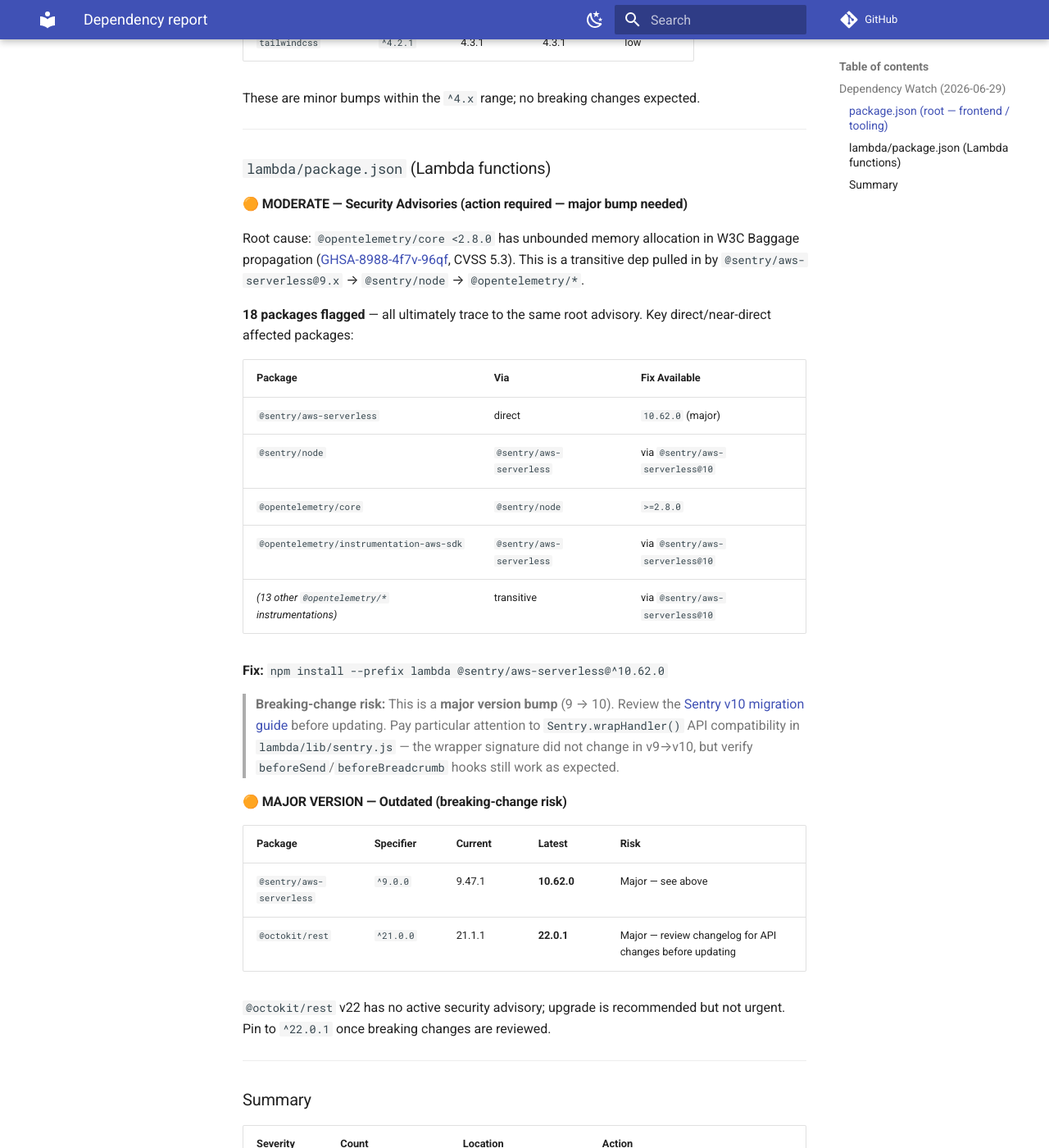
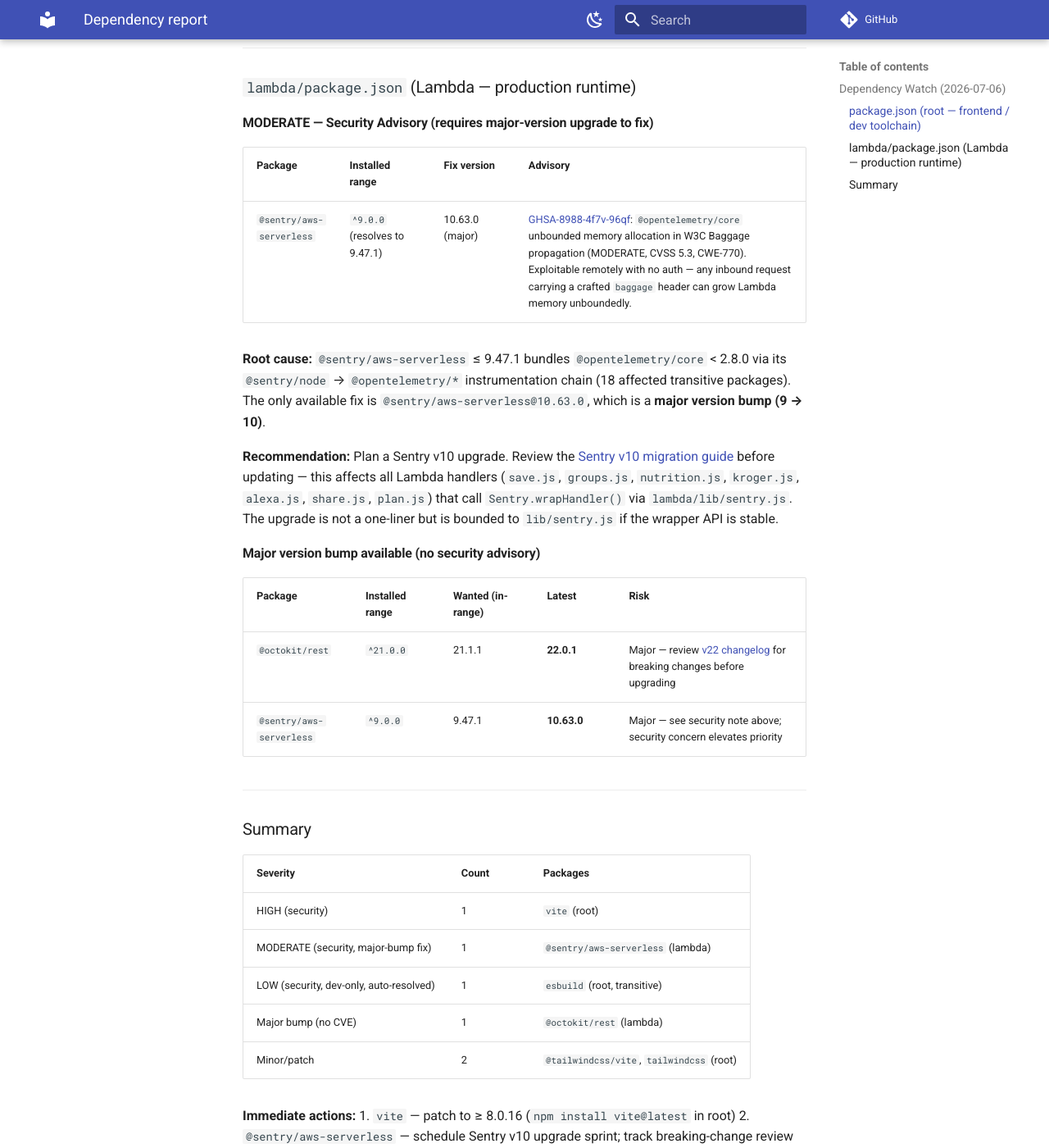
Before and after one commit to jaetill/meal-planner, an MkDocs documentation site: the page built from docs/dependency-report.md, in a window 1280 px wide and 1400 px high, scrolled down 1125 px. Shown: the whole window at 82% size. Built offline with MkDocs 1.6.1 and Material for MkDocs 9.7.7, drawn with Linux system fonts in a browser that asks for light colours; comment, search, counter and statistics services are not loaded; some of the changed text lies outside the part shown.

Commit message:
dep-watch: weekly report 2026-07-06

```diff
--- a/docs/dependency-report.md
+++ b/docs/dependency-report.md
@@ -1,78 +1,68 @@
-## Dependency Watch (2026-06-29)
+## Dependency Watch (2026-07-06)
 
 ---
 
-### `package.json` (root — frontend / tooling)
+### `package.json` (root — frontend / dev toolchain)
 
-#### 🔴 HIGH — Security Advisories (action required)
+#### HIGH — Security Advisories (action recommended)
 
-| Package | Installed | Advisory | GHSA | Severity |
-|---------|-----------|----------|------|----------|
-| `vite` | 8.0.x | `server.fs.deny` bypass on Windows alternate paths | [GHSA-fx2h-pf6j-xcff](https://github.com/advisories/GHSA-fx2h-pf6j-xcff) | **HIGH** |
-| `vite` | 8.0.x | NTLMv2 hash disclosure via UNC path (launch-editor) | [GHSA-v6wh-96g9-6wx3](https://github.com/advisories/GHSA-v6wh-96g9-6wx3) | moderate (rolled up to HIGH) |
+| Package | Installed range | Fix version | Advisory |
+|---------|----------------|-------------|----------|
+| `vite` | `^8.0.0` (resolves to 8.0.0–8.0.15) | ≥ 8.0.16 | [GHSA-fx2h-pf6j-xcff](https://github.com/advisories/GHSA-fx2h-pf6j-xcff): `server.fs.deny` bypass via Windows alternate paths (HIGH, CWE-22/200) |
+| `vite` | same | ≥ 8.0.16 | [GHSA-v6wh-96g9-6wx3](https://github.com/advisories/GHSA-v6wh-96g9-6wx3): NTLMv2 hash disclosure via UNC path in `launch-editor` (MODERATE) |
 
-Both advisories affect `vite >=8.0.0 <=8.0.15`. Fix is available: update to `>=8.0.16`.
+**Recommendation:** Run `npm install vite@latest` (or pin to `^8.0.16`) to pick up the patch. Both advisories affect the dev server on Windows; CI/deployment risk is low, but the HIGH rating warrants a prompt patch.
 
-> **Note:** Both CVEs require a Windows host. This project deploys on Linux (Lambda) and the dev server is not exposed to the internet, so immediate production risk is low. Still flag for update because `npm audit` reports HIGH and CI may gate on it.
+#### LOW — Security Advisories (dev toolchain only)
 
-**Recommended action:** `npm install vite@latest` (or pin `^8.0.16`).
+| Package | Installed range | Advisory |
+|---------|----------------|----------|
+| `esbuild` | 0.27.3–0.28.0 (transitive via vite) | [GHSA-g7r4-m6w7-qqqr](https://github.com/advisories/GHSA-g7r4-m6w7-qqqr): arbitrary file read on Windows dev server (LOW, CVSS 2.5). Resolved by updating `vite` above. |
 
-#### 🟡 LOW — Security Advisories
+#### Minor/patch — no security impact
 
-| Package | Installed | Advisory | GHSA | Severity |
-|---------|-----------|----------|------|----------|
-| `esbuild` (transitive via vite) | 0.27.x–0.28.0 | Arbitrary file read on Windows dev server | [GHSA-g7r4-m6w7-qqqr](https://github.com/advisories/GHSA-g7r4-m6w7-qqqr) | low |
+| Package | Declared range | Wanted (in-range latest) | Registry latest |
+|---------|---------------|--------------------------|-----------------|
+| `@tailwindcss/vite` | `^4.2.1` | 4.3.2 | 4.3.2 |
+| `tailwindcss` | `^4.2.1` | 4.3.2 | 4.3.2 |
 
-Resolved automatically when vite is updated (vite ships esbuild as a bundled dep).
-
-#### 🔵 Minor / Patch Outdated (batch sweep)
-
-| Package | Specifier | Wanted | Latest | Priority |
-|---------|-----------|--------|--------|----------|
-| `@tailwindcss/vite` | `^4.2.1` | 4.3.1 | 4.3.1 | low |
-| `tailwindcss` | `^4.2.1` | 4.3.1 | 4.3.1 | low |
-
-These are minor bumps within the `^4.x` range; no breaking changes expected.
+These are within their declared semver range; no action required this cycle. Batch with next monthly sweep if desired.
 
 ---
 
-### `lambda/package.json` (Lambda functions)
+### `lambda/package.json` (Lambda — production runtime)
 
-#### 🟠 MODERATE — Security Advisories (action required — major bump needed)
+#### MODERATE — Security Advisory (requires major-version upgrade to fix)
 
-Root cause: `@opentelemetry/core <2.8.0` has unbounded memory allocation in W3C Baggage propagation ([GHSA-8988-4f7v-96qf](https://github.com/advisories/GHSA-8988-4f7v-96qf), CVSS 5.3). This is a transitive dep pulled in by `@sentry/aws-serverless@9.x` → `@sentry/node` → `@opentelemetry/*`.
+| Package | Installed range | Fix version | Advisory |
+|---------|----------------|-------------|----------|
+| `@sentry/aws-serverless` | `^9.0.0` (resolves to 9.47.1) | 10.63.0 (major) | [GHSA-8988-4f7v-96qf](https://github.com/advisories/GHSA-8988-4f7v-96qf): `@opentelemetry/core` unbounded memory allocation in W3C Baggage propagation (MODERATE, CVSS 5.3, CWE-770). Exploitable remotely with no auth — any inbound request carrying a crafted `baggage` header can grow Lambda memory unboundedly. |
 
-**18 packages flagged** — all ultimately trace to the same root advisory. Key direct/near-direct affected packages:
+**Root cause:** `@sentry/aws-serverless` ≤ 9.47.1 bundles `@opentelemetry/core` < 2.8.0 via its `@sentry/node` → `@opentelemetry/*` instrumentation chain (18 affected transitive packages). The only available fix is `@sentry/aws-serverless@10.63.0`, which is a **major version bump (9 → 10)**.
 
-| Package | Via | Fix Available |
-|---------|-----|---------------|
-| `@sentry/aws-serverless` | direct | `10.62.0` (major) |
-| `@sentry/node` | `@sentry/aws-serverless` | via `@sentry/aws-serverless@10` |
-| `@opentelemetry/core` | `@sentry/node` | `>=2.8.0` |
-| `@opentelemetry/instrumentation-aws-sdk` | `@sentry/aws-serverless` | via `@sentry/aws-serverless@10` |
-| *(13 other `@opentelemetry/*` instrumentations)* | transitive | via `@sentry/aws-serverless@10` |
+**Recommendation:** Plan a Sentry v10 upgrade. Review the [Sentry v10 migration guide](https://docs.sentry.io/platforms/javascript/migration/v9-to-v10/) before updating — this affects all Lambda handlers (`save.js`, `groups.js`, `nutrition.js`, `kroger.js`, `alexa.js`, `share.js`, `plan.js`) that call `Sentry.wrapHandler()` via `lambda/lib/sentry.js`. The upgrade is not a one-liner but is bounded to `lib/sentry.js` if the wrapper API is stable.
 
-**Fix:** `npm install --prefix lambda @sentry/aws-serverless@^10.62.0`
+#### Major version bump available (no security advisory)
 
-> **Breaking-change risk:** This is a **major version bump** (9 → 10). Review the [Sentry v10 migration guide](https://docs.sentry.io/platforms/javascript/migration/v9-to-v10/) before updating. Pay particular attention to `Sentry.wrapHandler()` API compatibility in `lambda/lib/sentry.js` — the wrapper signature did not change in v9→v10, but verify `beforeSend`/`beforeBreadcrumb` hooks still work as expected.
-
-#### 🟠 MAJOR VERSION — Outdated (breaking-change risk)
-
-| Package | Specifier | Current | Latest | Risk |
-|---------|-----------|---------|--------|------|
-| `@sentry/aws-serverless` | `^9.0.0` | 9.47.1 | **10.62.0** | Major — see above |
-| `@octokit/rest` | `^21.0.0` | 21.1.1 | **22.0.1** | Major — review changelog for API changes before updating |
-
-`@octokit/rest` v22 has no active security advisory; upgrade is recommended but not urgent. Pin to `^22.0.1` once breaking changes are reviewed.
+| Package | Installed range | Wanted (in-range) | Latest | Risk |
+|---------|---------------|-------------------|--------|------|
+| `@octokit/rest` | `^21.0.0` | 21.1.1 | **22.0.1** | Major — review [v22 changelog](https://github.com/octokit/rest.js/releases) for breaking changes before upgrading |
+| `@sentry/aws-serverless` | `^9.0.0` | 9.47.1 | **10.63.0** | Major — see security note above; security concern elevates priority |
 
 ---
 
 ### Summary
 
-| Severity | Count | Location | Action |
-|----------|-------|----------|--------|
-| HIGH | 2 advisories (1 package) | root `vite` (devDep) | Update `vite` → `>=8.0.16` |
-| MODERATE | 18 advisories (1 root cause) | lambda `@sentry/aws-serverless` | Update `@sentry/aws-serverless` → `^10.62.0` (major, test first) |
-| LOW | 1 advisory | root `esbuild` (transitive) | Resolved by vite update |
-| Major bump | 2 packages | lambda | `@sentry/aws-serverless`, `@octokit/rest` |
-| Minor/patch | 2 packages | root | `tailwindcss`, `@tailwindcss/vite` |
+| Severity | Count | Packages |
+|----------|-------|---------|
+| HIGH (security) | 1 | `vite` (root) |
+| MODERATE (security, major-bump fix) | 1 | `@sentry/aws-serverless` (lambda) |
+| LOW (security, dev-only, auto-resolved) | 1 | `esbuild` (root, transitive) |
+| Major bump (no CVE) | 1 | `@octokit/rest` (lambda) |
+| Minor/patch | 2 | `@tailwindcss/vite`, `tailwindcss` (root) |
+
+**Immediate actions:**
+1. `vite` — patch to ≥ 8.0.16 (`npm install vite@latest` in root)
+2. `@sentry/aws-serverless` — schedule Sentry v10 upgrade sprint; track breaking-change review for `lambda/lib/sentry.js`
+
+**Next monthly sweep:** `@octokit/rest` v22, `@tailwindcss/vite`/`tailwindcss` latest.
```
